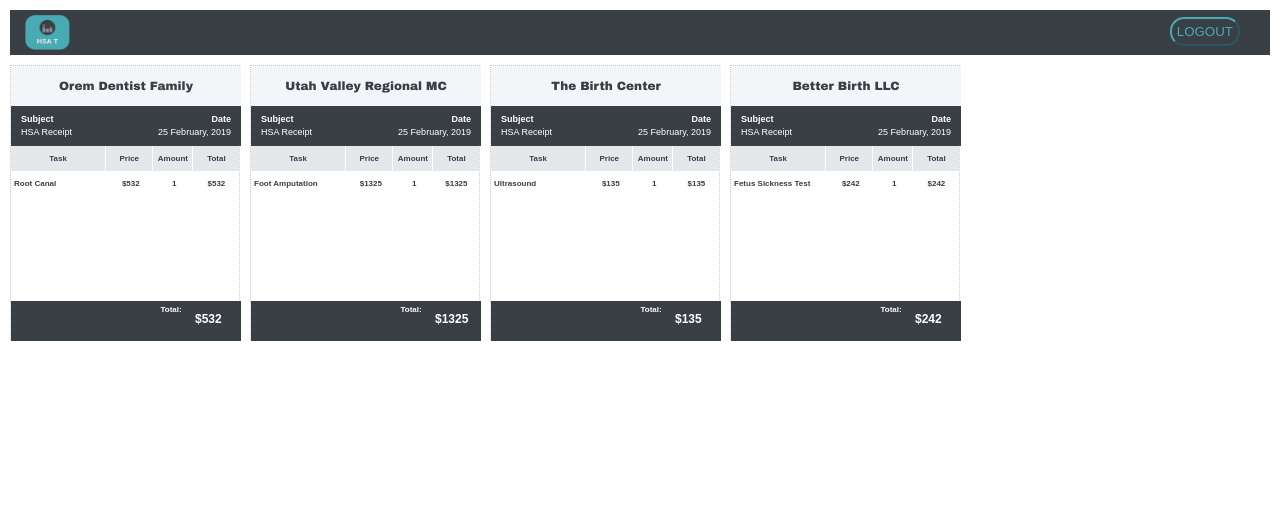
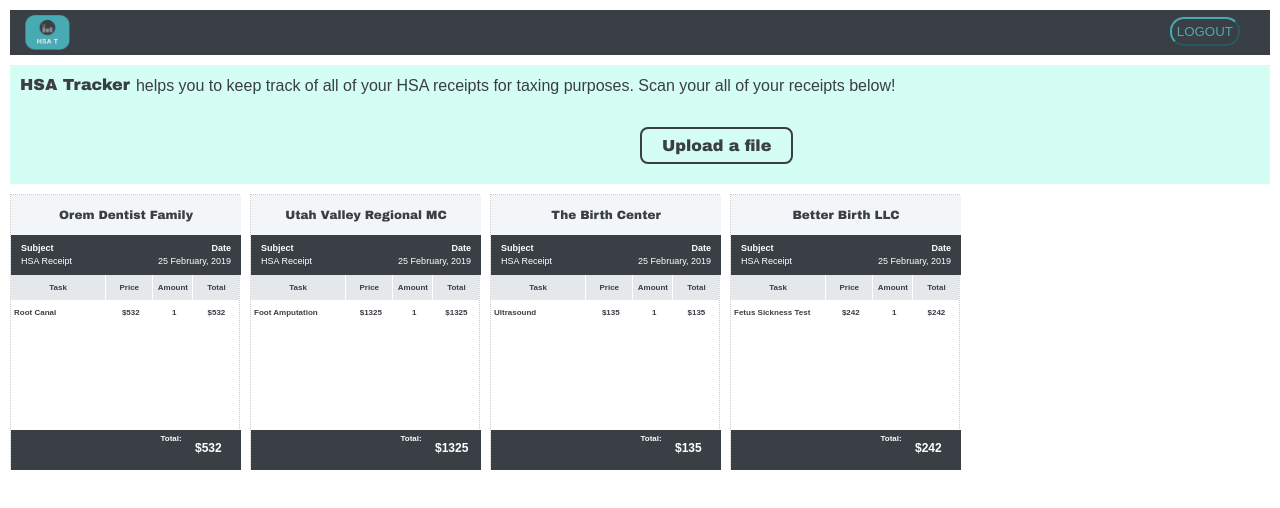
Before and after one commit to marcelo2231/cs356desktop, a React (Create React App) app: page / in a window 1280 px wide. Shown: the top 508 px of the page. Built offline with nearby package versions, Linux system fonts and the light colour scheme.

Commit message:
added more design

```diff
--- a/src/App.css
+++ b/src/App.css
@@ -13,3 +13,40 @@ a{
 	color: #333;
 	text-decoration: none;
 }
+
+.DescriptionDiv {
+    padding-left: 10px;
+    padding-top: 10px;
+    padding-right: 10px;
+    padding-bottom: 20px;
+}
+
+.Description {
+    font-family: Arial, Helvetica, sans-serif;
+    font-size: 16px;
+    color: #3A3E45;
+}
+
+.CompanyName {
+    font-family: "Arial Black", Gadget, sans-serif;
+    font-size: 16px;
+    color: #3A3E45;
+    float: left;
+    margin-right: 6px;
+    margin-top: -1px;
+}
+
+.UploadOutter {
+    background-color: transparent;
+    padding-left: 10px;
+    padding-top: 10px;
+    padding-right: 10px;
+}
+
+.UploadStyle {
+    background: rgba(149, 249, 227, 0.4);
+    color: #95F9E3;
+    content: '';
+    display: table;
+    width: 100%;
+}
--- a/src/App.js
+++ b/src/App.js
@@ -1,6 +1,7 @@
 import React, { Component } from 'react';
 import Receipt from './components/Receipt';
 import Header from './components/Header';
+import Upload from './components/Upload';
 
 import './App.css';
 
@@ -50,7 +51,16 @@ class App extends Component {
     render() {
     return (
         <div className="App">
-            <Header/>
+            <Header />
+            <div className="UploadOutter">
+                <div className="UploadStyle">
+                    <div className="DescriptionDiv">
+                        <p className="CompanyName">HSA Tracker </p>
+                        <p className="Description">helps you to keep track of all of your HSA receipts for taxing purposes. Scan your all of your receipts below!</p>
+                    </div>
+                    <Upload />
+                </div>
+            </div>
             <div style={this.getRowStyle()}>
                 <Receipt receipts={this.state.receipts} />
             </div>
--- /dev/null
+++ b/src/components/Upload.js
@@ -0,0 +1,15 @@
+import React, { Component } from 'react';
+import '../css/Upload.css';
+
+class Upload extends Component {
+    render() {
+        return (
+            <div className="WrapperStyle">
+                <button className="ButtonStyle">Upload a file</button>
+                <input type="file" name="myfile" />
+            </div>
+        );
+    }
+}
+
+export default Upload;
--- /dev/null
+++ b/src/css/Upload.css
@@ -0,0 +1,28 @@
+.WrapperStyle {
+    position: relative;
+    overflow: hidden;
+    display: inline-block;
+    float: left;
+    left: 50%;
+    margin-top: 10px;
+    margin-bottom: 20px;
+}
+
+.ButtonStyle {
+    border: 2px solid #3A3E45;
+    color: #3A3E45;
+    background-color: transparent;
+    font-family: "Arial Black", Gadget, sans-serif;
+    padding: 8px 20px;
+    border-radius: 8px;
+    font-size: 16px;
+    font-weight: bold;
+}
+
+.WrapperStyle input[type=file] {
+    font-size: 100px;
+    position: absolute;
+    left: 0;
+    top: 0;
+    opacity: 0;
+}
```
